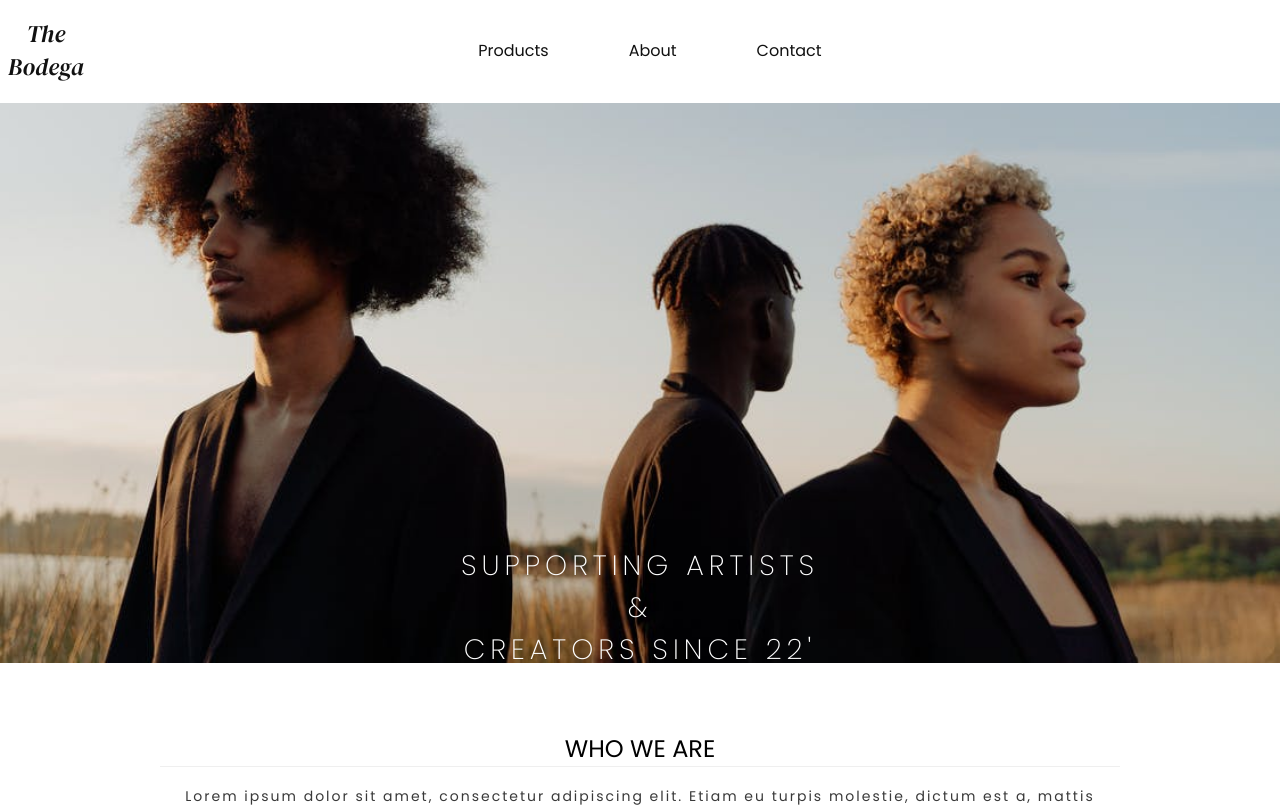
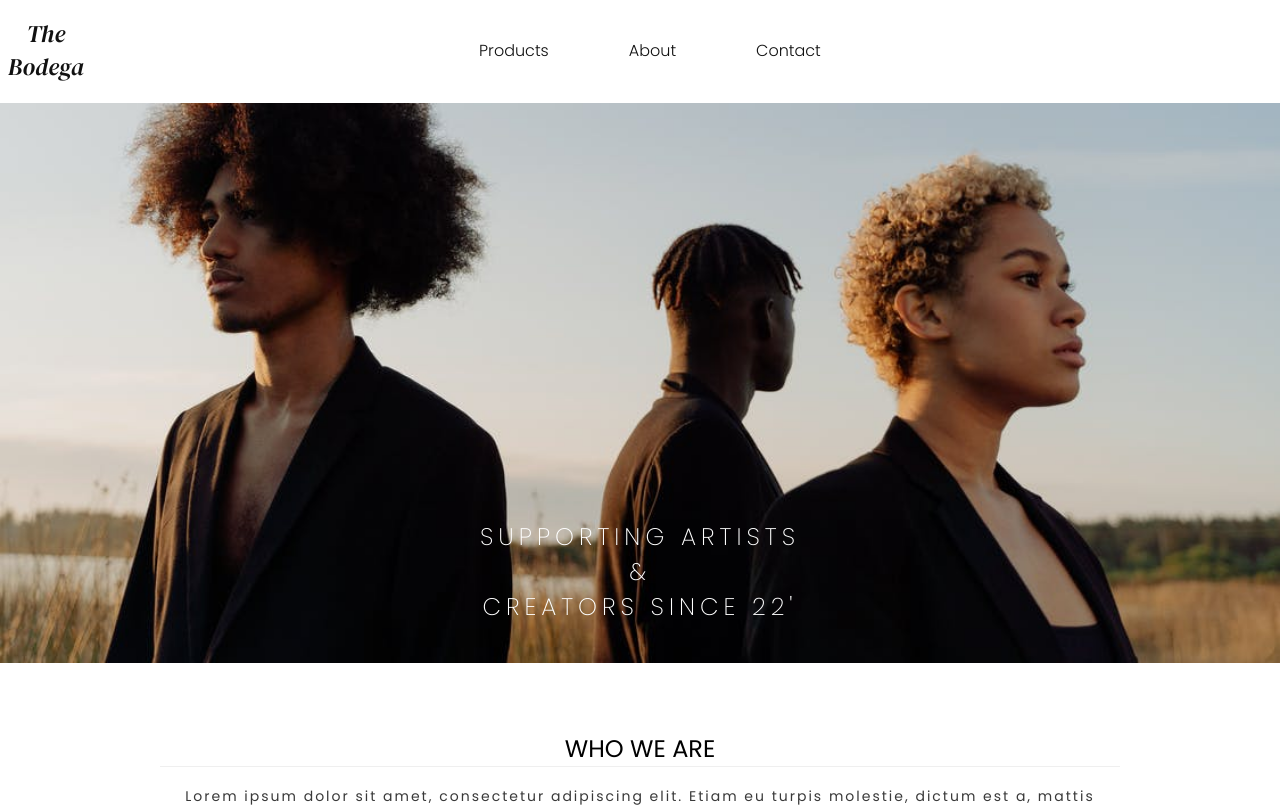
Before and after one commit to teresafranxman97/the-bodega, a React (Create React App) app: page /about in a window 1280 px wide. Shown: the top 807 px of the page. Built offline with nearby package versions, Linux system fonts and the light colour scheme; some icons are missing.

Commit message:
Updated styles

```diff
--- a/src/components/CartItem.js
+++ b/src/components/CartItem.js
@@ -23,12 +23,12 @@ const CartItem = ({ id, image, title, price, amount }) => {
 				<div className="info-container">
 					<h4>{title}</h4>
 					<h5>${price}</h5>
-					<button onClick={() => dispatch(removeItem(id))} >REMOVE</button>
+					<button onClick={() => dispatch(removeItem(id))}>REMOVE</button>
 				</div>
 			</Content>
 			<Amount className="amount">
 				<button onClick={() => dispatch(increaseAmount({ id }))}>
-					<Icon icon="ant-design:plus-outlined" />
+					<Icon icon="ant-design:plus-outlined" style={{ color: "#111111" }} />
 				</button>
 				<p>{amount}</p>
 				<button
@@ -40,7 +40,7 @@ const CartItem = ({ id, image, title, price, amount }) => {
 						dispatch(decreaseAmount({ id }));
 					}}
 				>
-					<Icon icon="ant-design:minus-outlined" />
+					<Icon icon="ant-design:minus-outlined" style={{ color: "#111111" }} />
 				</button>
 			</Amount>
 		</CartItemStyles>
--- a/src/components/Navbar.js
+++ b/src/components/Navbar.js
@@ -15,16 +15,12 @@ import {
 const Navbar = () => {
     const [ isOpen, setIsOpen ] = useState(false);
 
-	const closeMenu = () => {
-		setIsOpen(!isOpen)
-	};
-
     return (
 			<NavStyles isOpen={isOpen}>
 				<Hamburger onClick={() => setIsOpen(!isOpen)}>
 					{isOpen ? (
 						<Icon
-							style={{ color: "#4A4A4A", position: "absolute", right: "1rem" }}
+							style={{ color: "white", position: "absolute", right: "1rem" }}
 							icon="ep:close-bold"
 							width={25}
 						/>
@@ -48,13 +44,13 @@ const Navbar = () => {
 					)}
 				</Logo>
 				<Menu isOpen={isOpen}>
-					<MenuLink onClick={() => closeMenu}>
+					<MenuLink>
 						<Link to="products">Products</Link>
 					</MenuLink>
-					<MenuLink onClick={() =>closeMenu}>
+					<MenuLink >
 						<Link to="about">About</Link>
 					</MenuLink>
-					<MenuLink onClick={() => closeMenu}>
+					<MenuLink>
 						<Link to="contact">Contact</Link>
 					</MenuLink>
 				</Menu>
--- a/src/styles/components/CartItemStyles.js
+++ b/src/styles/components/CartItemStyles.js
@@ -31,6 +31,7 @@ const Content = styled.div`
 	.info-container {
 		width: 15rem;
 		color: #4a4a4a;
+		text-align: left;
 	}
 
 	h4 {
@@ -45,6 +46,7 @@ const Content = styled.div`
 		border: transparent;
 		background: transparent;
 		color: #868686;
+		padding: 0;
 		text-decoration: underline;
 	}
 
--- a/src/styles/components/NavStyles.js
+++ b/src/styles/components/NavStyles.js
@@ -1,7 +1,7 @@
 import styled from "styled-components";
 
 const NavStyles = styled.div`
-	background: ${({ isOpen }) => (isOpen ? "#FFFFFF" : "#ffffff4f")};
+	background: ${({ isOpen }) => (isOpen ? "#111111" : "white")};
 	display: flex;
 	justify-content: space-between;
 	flex-direction: ${({ isOpen }) => (isOpen ? "column" : "row")};
@@ -17,8 +17,8 @@ const NavStyles = styled.div`
 
 	a {
 		text-decoration: none;
-		color: #111111;
-		font-weight: 400;
+		color: ${({ isOpen }) => (isOpen ? "white" : "#111111")};
+		font-weight: 300;
 	}
 
 	@media screen and (min-width: 1440px) {
--- a/src/styles/sections/AboutStyles.js
+++ b/src/styles/sections/AboutStyles.js
@@ -48,8 +48,8 @@ const Banner = styled.div`
 		height: 70vh;
 
 		h1 {
-			top: 53vh;
-			font-size: 28px;
+			top: 50vh;
+			font-size: 24px;
 		}
 	}
 `;
@@ -131,6 +131,10 @@ const Container = styled.div`
 			height: 50vh;
 		}
 	}
+
+	@media screen and (min-width: 1440px) {
+		padding: 3rem 15rem;
+	}
 `;
 const Content = styled.div`
 	text-align: center;
@@ -163,6 +167,10 @@ const Content = styled.div`
 
 	@media screen and (min-width: 1024px) {
 		padding: 3rem 10rem;
+	}
+
+	@media screen and (min-width: 1440px) {
+		padding: 3rem 15rem;
 	}
 `;
 
```
